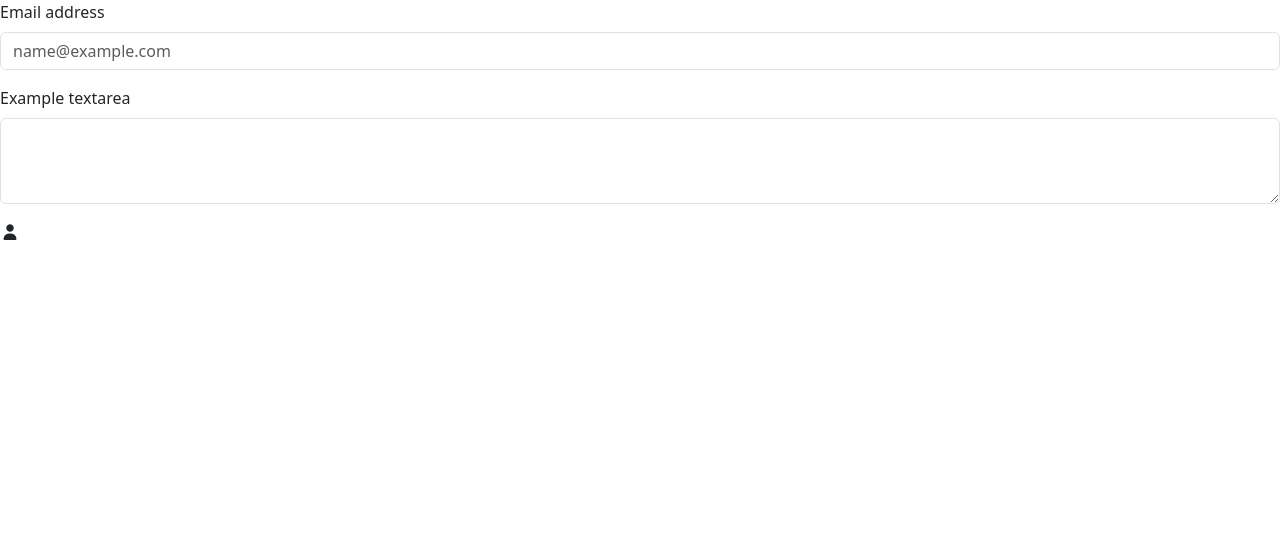
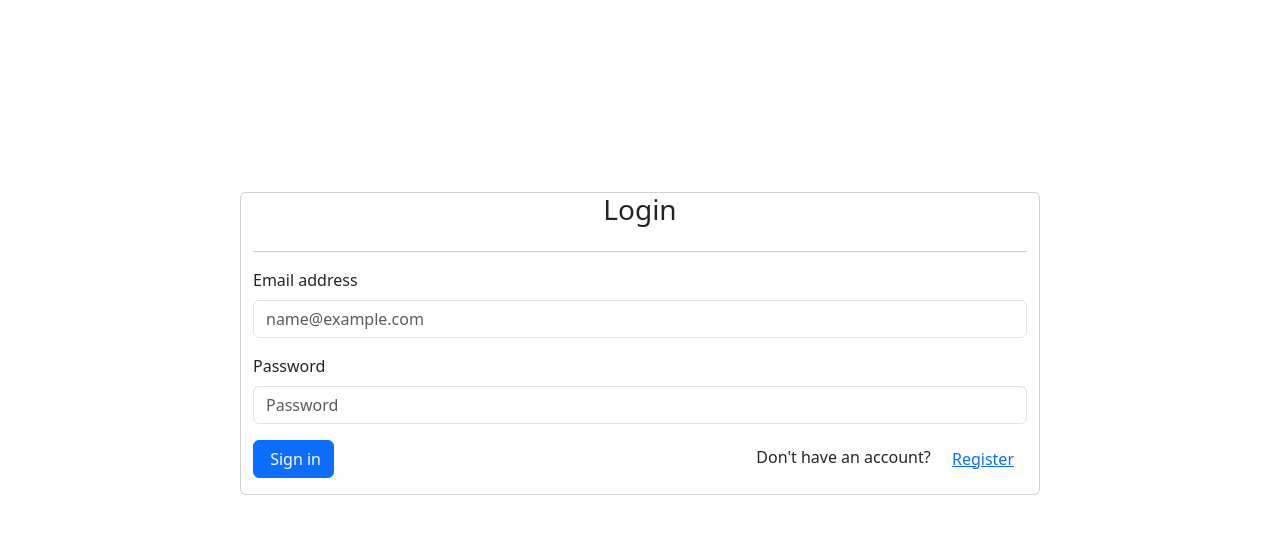
Before and after one commit to VitorLucas98/project-book-network, an Angular app in the folder book-network-ui/: page /login in a window 1280 px wide. Before the commit this address led to /. Shown: the top 534 px of the page. Built offline with nearby package versions, Linux system fonts and the light colour scheme.

Commit message:
Implementation of the Login page

```diff
--- a/book-network-ui/src/app/app-routing.module.ts
+++ b/book-network-ui/src/app/app-routing.module.ts
@@ -1,7 +1,13 @@
 import { NgModule } from '@angular/core';
 import { RouterModule, Routes } from '@angular/router';
+import { LoginComponent } from './pages/login/login.component';
 
-const routes: Routes = [];
+const routes: Routes = [
+  {
+    path: 'login',
+    component: LoginComponent
+  }
+];
 
 @NgModule({
   imports: [RouterModule.forRoot(routes)],
--- a/book-network-ui/src/app/app.component.html
+++ b/book-network-ui/src/app/app.component.html
@@ -1,11 +1 @@
-<div class="mb-3">
-  <label for="exampleFormControlInput1" class="form-label">Email address</label>
-  <input type="email" class="form-control" id="exampleFormControlInput1" placeholder="name@example.com">
-</div>
-<div class="mb-3">
-  <label for="exampleFormControlTextarea1" class="form-label">Example textarea</label>
-  <textarea class="form-control" id="exampleFormControlTextarea1" rows="3"></textarea>
-</div>
-
-<i class="fas fa-user"></i>
 <router-outlet></router-outlet>
--- /dev/null
+++ b/book-network-ui/src/app/pages/login/login.component.html
@@ -0,0 +1,26 @@
+<div class="container-fluid card login-container">
+  <h3 class="text-center">Login</h3>
+  <hr>
+  <div class="alert alert-danger" role="alert" *ngIf="errorMsg.length">
+    <p *ngFor="let msg of errorMsg">{{msg}}</p>
+  </div>
+  <div class="mb-3">
+    <label for="login" class="form-label">Email address</label>
+    <input [(ngModel)]="authRequest.email"  type="email" class="form-control" id="login" placeholder="name@example.com">
+  </div>
+  <div class="mb-3">
+    <label for="password" class="form-label">Password</label>
+    <input [(ngModel)]="authRequest.password" type="password" class="form-control" id="password" placeholder="Password">
+  </div>
+  <div class="d-flex justify-content-between mb-3">
+    <button (click)="login()" type="button" class="btn btn-primary">
+      &nbsp;Sign in
+    </button>
+    <div>
+      Don't have an account?&nbsp;
+      <button (click)="register()" type="button" class="btn btn-link">
+        Register
+      </button>
+    </div>
+  </div>
+</div>
--- /dev/null
+++ b/book-network-ui/src/app/pages/login/login.component.scss
@@ -0,0 +1,4 @@
+.login-container {
+  width: 800px !important;
+  margin-top: 15%;
+}
--- /dev/null
+++ b/book-network-ui/src/app/pages/login/login.component.ts
@@ -0,0 +1,45 @@
+import { Component } from '@angular/core';
+import { Router } from '@angular/router';
+import { AuthenticationService } from 'src/app/services/authentication.service';
+import { AuthenticationRequest } from 'src/app/services/models';
+import { TokenService } from 'src/app/services/token.service';
+
+@Component({
+  selector: 'app-login',
+  templateUrl: './login.component.html',
+  styleUrls: ['./login.component.scss']
+})
+export class LoginComponent {
+ authRequest: AuthenticationRequest = {email: '', password: ''};
+  errorMsg: Array<string> = [];
+
+  constructor(
+    private authService: AuthenticationService,
+    private tokenService: TokenService,
+    private router: Router
+  ) {
+  }
+
+  login() {
+    this.errorMsg = [];
+    this.authService.authenticate(this.authRequest)
+    .subscribe({
+      next: (res) => {
+        this.tokenService.token = res.token as string;
+        this.router.navigate(['books']);
+      },
+      error: (err) => {
+        console.log(err);
+        if (err.error.validationErrors) {
+          this.errorMsg = err.error.validationErrors;
+        } else {
+          this.errorMsg.push(err.error.errorMsg);
+        }
+      }
+    });
+  }
+
+  register() {
+    this.router.navigate(['register']);
+  }
+}
--- /dev/null
+++ b/book-network-ui/src/app/services/authentication.service.ts
@@ -0,0 +1,18 @@
+import { HttpClient } from '@angular/common/http';
+import { Injectable } from '@angular/core';
+import { AuthenticationRequest, AuthenticationResponse } from './models';
+import { Observable } from 'rxjs';
+
+const BASE_URL = 'http://localhost:8081/api/v1';
+
+@Injectable({
+  providedIn: 'root'
+})
+export class AuthenticationService {
+
+  constructor(private http: HttpClient) { }
+
+  authenticate(params: AuthenticationRequest): Observable<AuthenticationResponse> {
+    return this.http.post<AuthenticationResponse>(`${BASE_URL}/auth/authenticate`, params);
+  }
+}
--- /dev/null
+++ b/book-network-ui/src/app/services/token.service.ts
@@ -0,0 +1,15 @@
+import { Injectable } from '@angular/core';
+
+@Injectable({
+  providedIn: 'root'
+})
+export class TokenService {
+
+  set token(token: string) {
+    localStorage.setItem('token', token);
+  }
+
+  get token() {
+    return localStorage.getItem('token') as string;
+  }
+}
--- a/book-network-ui/src/styles.scss
+++ b/book-network-ui/src/styles.scss
@@ -1,3 +1,9 @@
 /* You can add global styles to this file, and also import other style files */
 @import 'bootstrap/dist/css/bootstrap.min.css';
 @import '@fortawesome/fontawesome-free/css/all.min.css';
+
+
+.login-container {
+  width: 800px !important;
+  margin-top: 15%;
+}
```
Also changed, not shown: book-network-ui/src/app/app.module.ts (+9 -3 lines), 1 other file (tests, documents, lock files or other folders).
